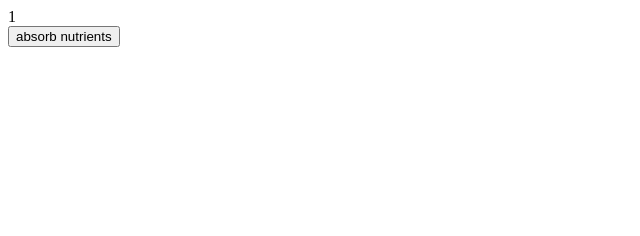
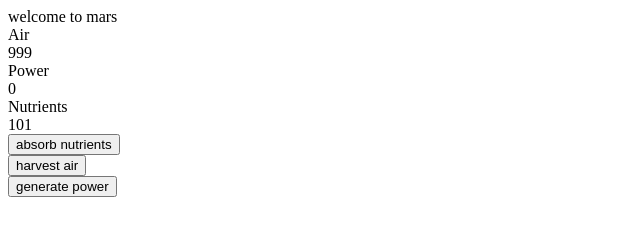
Before and after one commit to mattstrick/incremental-game, a plain HTML site: page index.html in a window 1280 px wide. Both pictures are taken after a click on the button "absorb nutrients". Shown: the whole page, without its empty margins (0-640 px from the left). Drawn offline with nearby package versions, Linux system fonts and the light colour scheme.

Commit message:
handle air and power

```diff
--- a/index.html
+++ b/index.html
@@ -1,23 +1,42 @@
 <!DOCTYPE html>
 <html lang="en">
-<head>
-    <meta charset="UTF-8">
-    <meta name="viewport" content="width=device-width, initial-scale=1.0">
-    <meta http-equiv="X-UA-Compatible" content="ie=edge">
+  <head>
+    <meta charset="UTF-8" />
+    <meta name="viewport" content="width=device-width, initial-scale=1.0" />
+    <meta http-equiv="X-UA-Compatible" content="ie=edge" />
     <title>Document</title>
-    <script src="https://code.jquery.com/jquery-3.2.1.js"
-            integrity="sha256-DZAnKJ/6XZ9si04Hgrsxu/8s717jcIzLy3oi35EouyE="
-            crossorigin="anonymous">
-    </script>
+    <script
+      src="https://code.jquery.com/jquery-3.2.1.js"
+      integrity="sha256-DZAnKJ/6XZ9si04Hgrsxu/8s717jcIzLy3oi35EouyE="
+      crossorigin="anonymous"
+    ></script>
     <script src="./scripts/game.js"></script>
-</head>
-<body onload="init()">
+  </head>
+  <body onload="init()">
+    <div class="story">welcome to mars</div>
     <div class="counters">
+      <div class="counter">
+        Air
+        <div class="air">0</div>
+      </div>
+      <div class="counter">
+        Power
+        <div class="power">0</div>
+      </div>
+      <div class="counter">
+        Nutrients
         <div class="nutrients">0</div>
+      </div>
     </div>
 
     <div class="cell">
-        <input type="button" name="clicker" value="absorb nutrients" />
+      <input type="button" name="nutrientsBtn" value="absorb nutrients" />
     </div>
-</body>
+    <div class="cell">
+      <input type="button" name="airBtn" value="harvest air" />
+    </div>
+    <div class="cell">
+      <input type="button" name="powerBtn" value="generate power" />
+    </div>
+  </body>
 </html>
--- a/scripts/game.js
+++ b/scripts/game.js
@@ -1,13 +1,67 @@
+var counters = {
+  nutrients: (window.nutrients = {
+    amount: 100,
+    base_click: 1,
+    downsides: [
+      {
+        type: "air",
+        base_change: -1
+      }
+    ]
+  }),
+
+  power: (window.power = {
+    amount: 0,
+    base_click: 1,
+    downsides: [
+      {
+        type: "air",
+        base_change: -1
+      }
+    ]
+  }),
+  air: (window.air = {
+    amount: 1000,
+    base_click: 1
+  })
+};
 function init() {
-    var button = $('input[name=clicker');
-    var nutrients = window.nutrients = {
-        amount: 0,
-        base_click: 1
+  var nutrientsBtn = $("input[name=nutrientsBtn");
+  var powerBtn = $("input[name=powerBtn");
+  var airBtn = $("input[name=airBtn");
+
+  nutrientsBtn.on("click", function() {
+    updateAmountOnClick("nutrients");
+  });
+
+  powerBtn.on("click", function() {
+    updateAmountOnClick("power");
+  });
+
+  airBtn.on("click", function() {
+    updateAmountOnClick("air");
+  });
+}
+
+function updateAmountOnClick(type) {
+  if (window[type]) {
+    console.log(counters[type].amount);
+    console.log(counters[type].base_click);
+    counters[type].amount = counters[type].amount + counters[type].base_click;
+    $(`.${type}`)[0].innerText = counters[type].amount;
+    if (counters[type].downsides) {
+      counters[type].downsides.forEach(downside => {
+        handleDownside(downside.type, downside.base_change);
+      });
     }
+  } else console.error(`could not connect ${type}`);
+}
 
-    button.on('click', function() {
-        nutrients.amount = nutrients.amount + nutrients.base_click;
-        console.log('nutrients', nutrients.amount);
-        $('.nutrients')[0].innerText = nutrients.amount;
-    });
+function handleDownside(type, changeAmount) {
+  console.log("type", type);
+  console.log("changeAmount", changeAmount);
+  if (window[type]) {
+    counters[type].amount = counters[type].amount + changeAmount;
+    $(`.${type}`)[0].innerText = counters[type].amount;
+  } else console.error(`could not connect ${type}`);
 }
```
